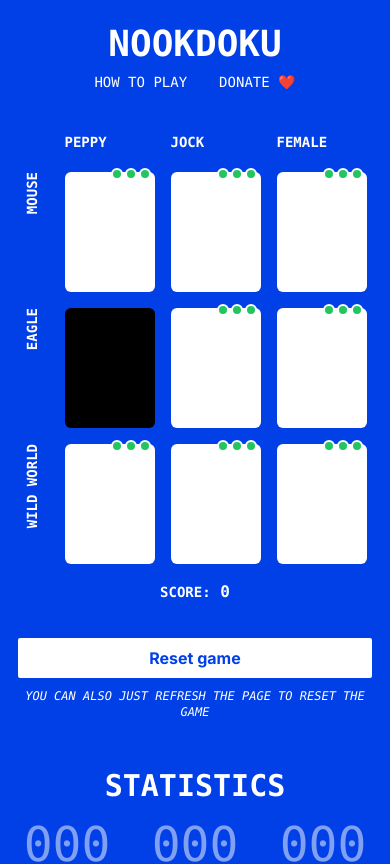
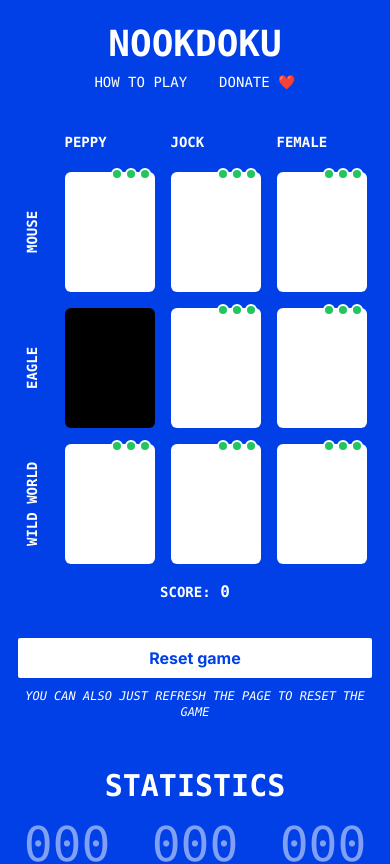
Before and after one commit to PGalicia/NookDoku-Next, a Next.js app: page / in a window 390 px wide. Shown: the top 864 px of the page. Built offline with nearby package versions, Linux system fonts and the light colour scheme.

Commit message:
Fix row centering in mobile part 2

```diff
--- a/src/styles/componentGameGrid.module.scss
+++ b/src/styles/componentGameGrid.module.scss
@@ -58,12 +58,12 @@
     writing-mode: vertical-rl;
     transform: rotate(180deg);
     max-height: $cellSizeHeightMobile;
+    height: 100%;
     text-align: center;
 
     @screen sm {
       writing-mode: horizontal-tb;
       transform: rotate(0deg);
-      height: 100%;
       max-height: $cellSizeHeight;
       text-align: left;
     }
```
